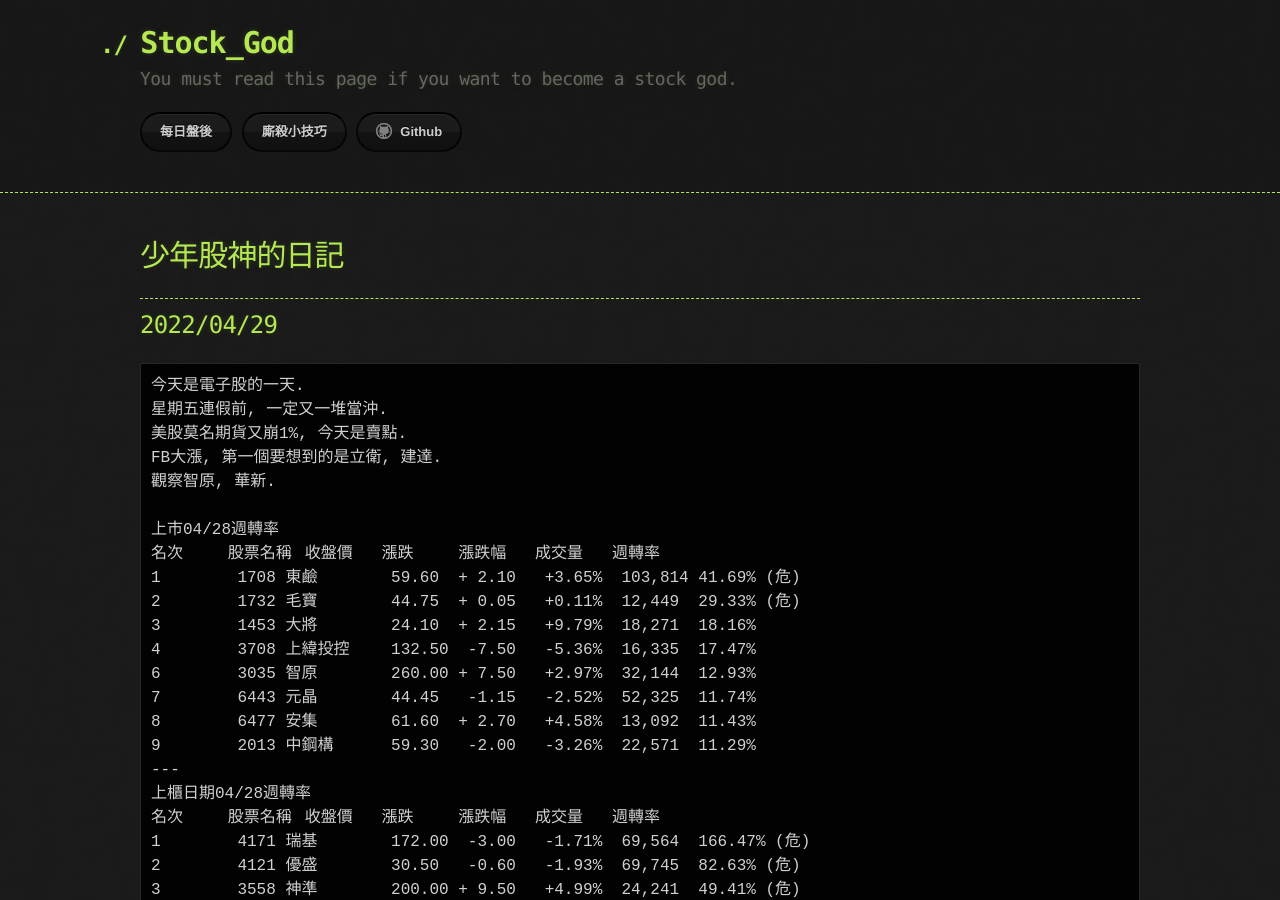
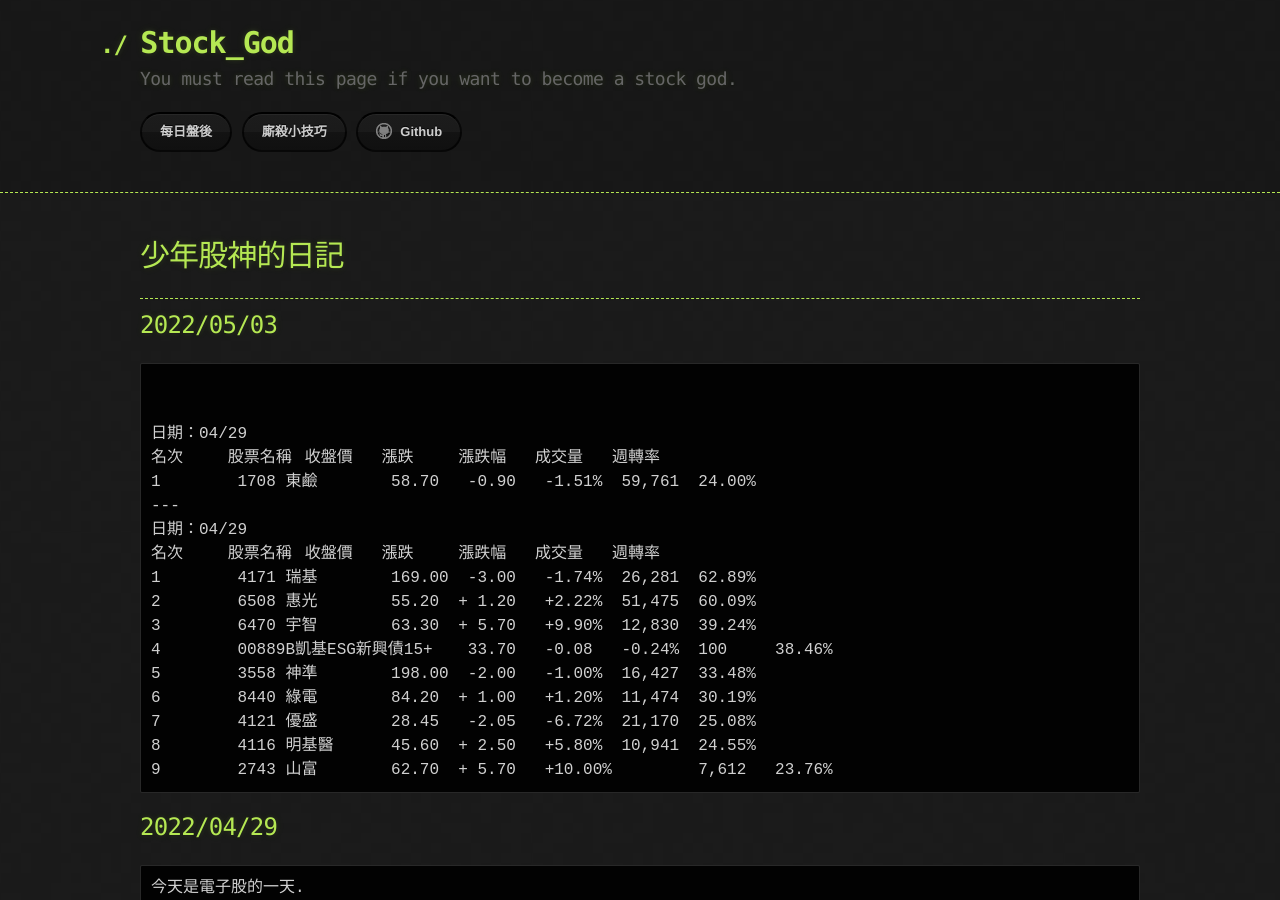
Before and after one commit to lepg5487/Stock_God, a Jekyll site: the page built from index.md, in a window 1280 px wide and 900 px high. Built offline with Jekyll 4.4.1, drawn with Linux system fonts in a browser that asks for light colours; our own code applies the rules of GitHub Pages for plain Markdown files.

Commit message:
Update index.md

````diff
--- a/index.md
+++ b/index.md
@@ -5,6 +5,27 @@ layout: testlayouts
 # 少年股神的日記
 
 ---
+
+## 2022/05/03
+```
+
+
+日期：04/29
+名次	股票名稱	收盤價	漲跌	漲跌幅	成交量	週轉率
+1	 1708 東鹼	 58.70	 -0.90	 -1.51%	 59,761	 24.00%
+---
+日期：04/29
+名次	股票名稱	收盤價	漲跌	漲跌幅	成交量	週轉率
+1	 4171 瑞基	 169.00	 -3.00	 -1.74%	 26,281	 62.89%
+2	 6508 惠光	 55.20	+ 1.20	 +2.22%	 51,475	 60.09%
+3	 6470 宇智	 63.30	+ 5.70	 +9.90%	 12,830	 39.24%
+4	 00889B凱基ESG新興債15+	 33.70	 -0.08	 -0.24%	 100	 38.46%
+5	 3558 神準	 198.00	 -2.00	 -1.00%	 16,427	 33.48%
+6	 8440 綠電	 84.20	+ 1.00	 +1.20%	 11,474	 30.19%
+7	 4121 優盛	 28.45	 -2.05	 -6.72%	 21,170	 25.08%
+8	 4116 明基醫	 45.60	+ 2.50	 +5.80%	 10,941	 24.55%
+9	 2743 山富	 62.70	+ 5.70	 +10.00%	 7,612	 23.76%
+```
 
 ## 2022/04/29
 ```
````
